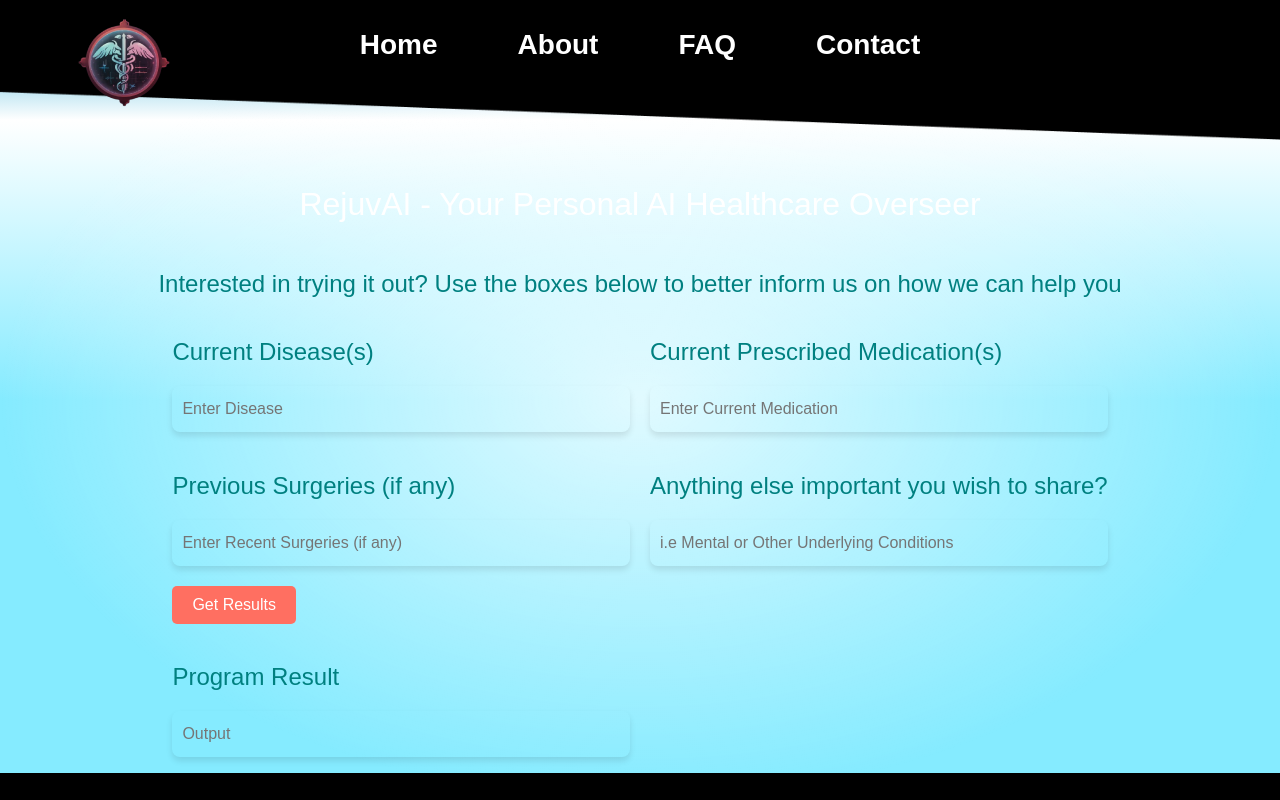
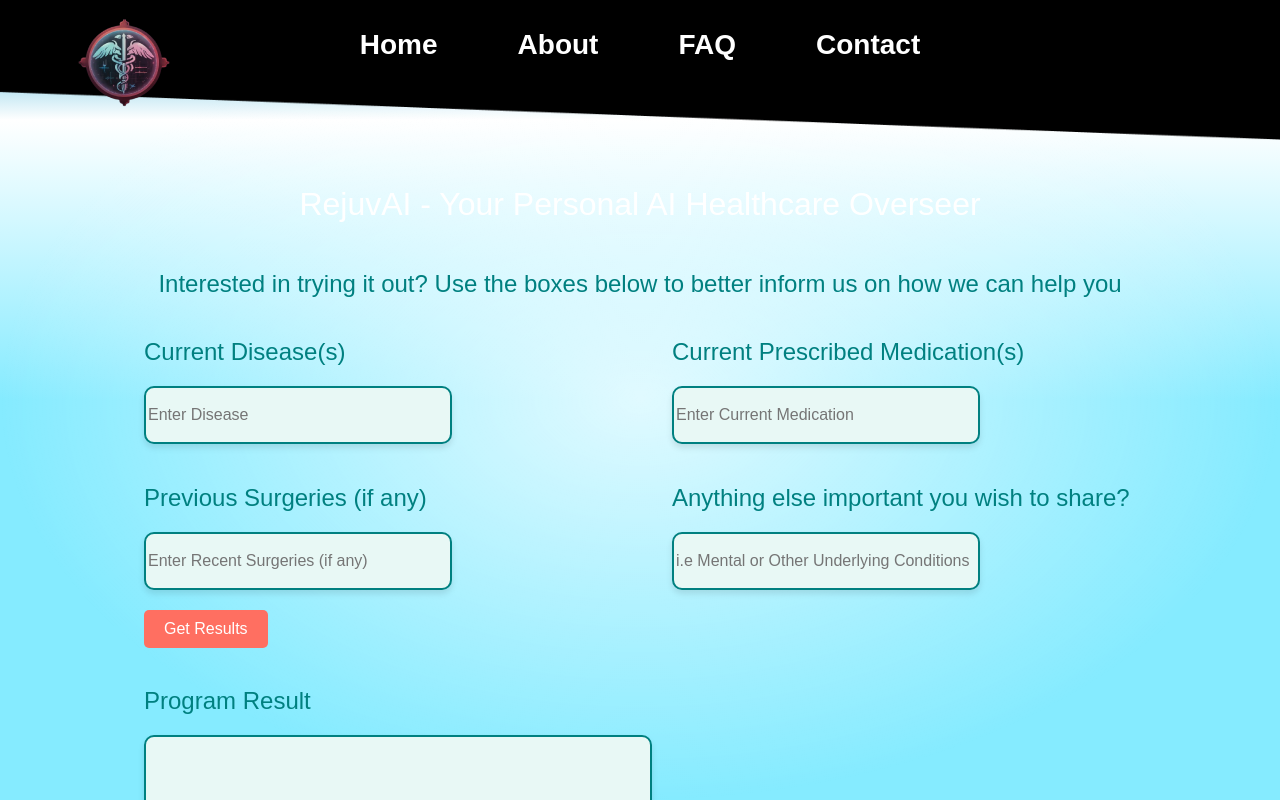
Before and after one commit to SameerSul/GoogleAIHackathonProject, a SvelteKit app: page / in a window 1280 px wide. Shown: the top 800 px of the page. Built offline with nearby package versions, Linux system fonts and the light colour scheme; a web font is replaced by a local one.

Commit message:
Fixed colours of boxes

```diff
--- a/src/routes/+page.svelte
+++ b/src/routes/+page.svelte
@@ -1,20 +1,5 @@
 <script>
 	import logo from '$lib/images/LogoAI.png';
-	document.addEventListener('DOMContentLoaded', function () {
-		const diseaseInput = document.getElementById('diseaseInput');
-		const medicationInput = document.getElementById('medicationInput');
-		const surgeryInput = document.getElementById('surgeryInput');
-		const miscInput = document.getElementById('miscInput');
-		const getResultsButton = document.getElementById('getResultsButton');
-		const outputResult = document.getElementById('outputResult');
-
-		// Event listener for Get Results button
-		getResultsButton.addEventListener('click', function () {
-			// Example: Concatenate input values and display in outputResult
-			const result = `Disease: ${diseaseInput.value}\nMedication: ${medicationInput.value}\nSurgery: ${surgeryInput.value}\nMisc: ${miscInput.value}`;
-			outputResult.value = result;
-		});
-	});
 </script>
 
 <section>
@@ -26,14 +11,14 @@
 	<div class="container">
 		<div class="input-container">
 			<h2 class="large-text">Current Disease(s)</h2>
-			<input id="diseaseInput" class="textbox" type="text" placeholder="Enter Disease" />
+			<input id="diseaseInput" class="textbox" type="Disease" placeholder="Enter Disease" />
 		</div>
 		<div class="input-container">
 			<h2 class="large-text">Current Prescribed Medication(s)</h2>
 			<input
 				id="medicationInput"
 				class="textbox"
-				type="text"
+				type="Medication"
 				placeholder="Enter Current Medication"
 			/>
 		</div>
@@ -42,7 +27,7 @@
 			<input
 				id="surgeryInput"
 				class="textbox"
-				type="text"
+				type="Surgery"
 				placeholder="Enter Recent Surgeries (if any)"
 			/>
 		</div>
@@ -51,7 +36,7 @@
 			<input
 				id="miscInput"
 				class="textbox"
-				type="text"
+				type="Misc"
 				placeholder="i.e Mental or Other Underlying Conditions"
 			/>
 		</div>
@@ -61,7 +46,7 @@
 		<p />
 		<div class="large-input-container">
 			<h2 class="large-text">Program Result</h2>
-			<input id="outputResult" class="large-textbox" type="text" placeholder="Output" />
+			<input id="outputResult" class="large-textbox" type="Disease" placeholder="Output" />
 		</div>
 	</div>
 </section>
```
